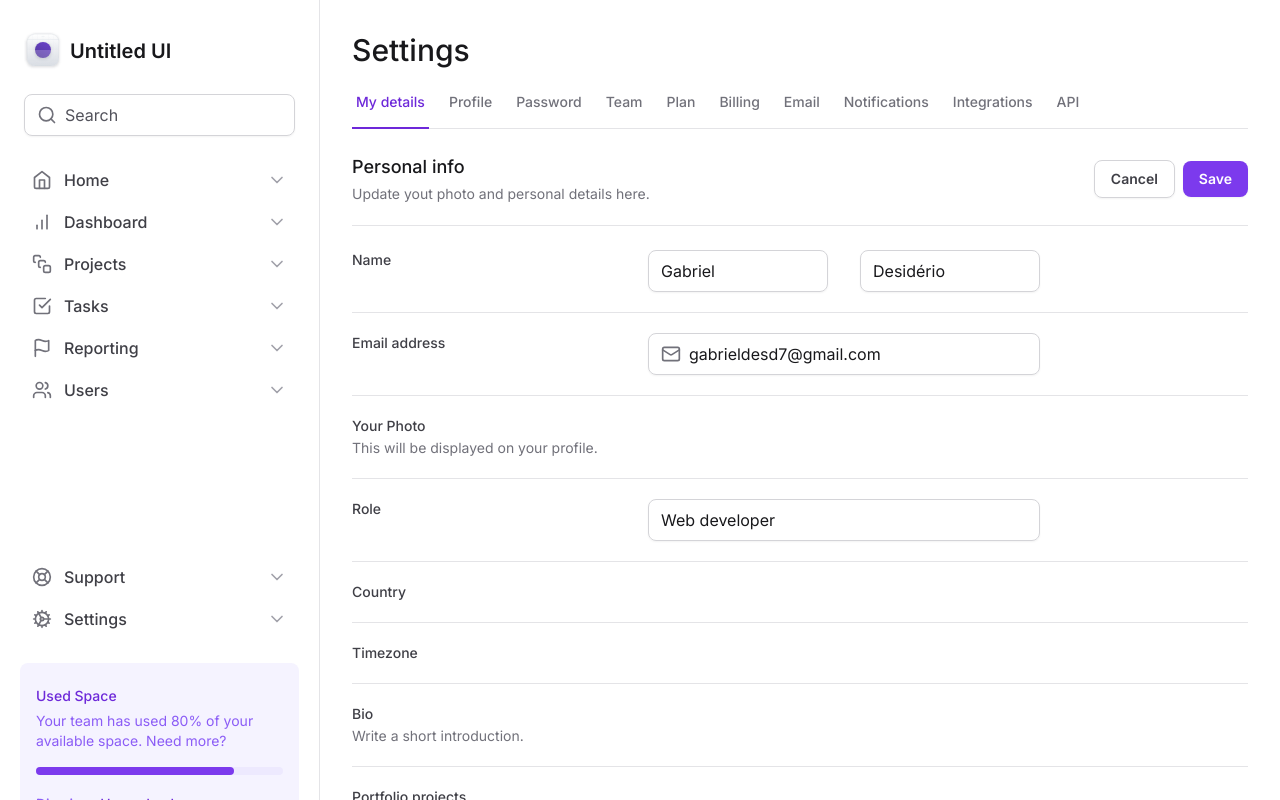
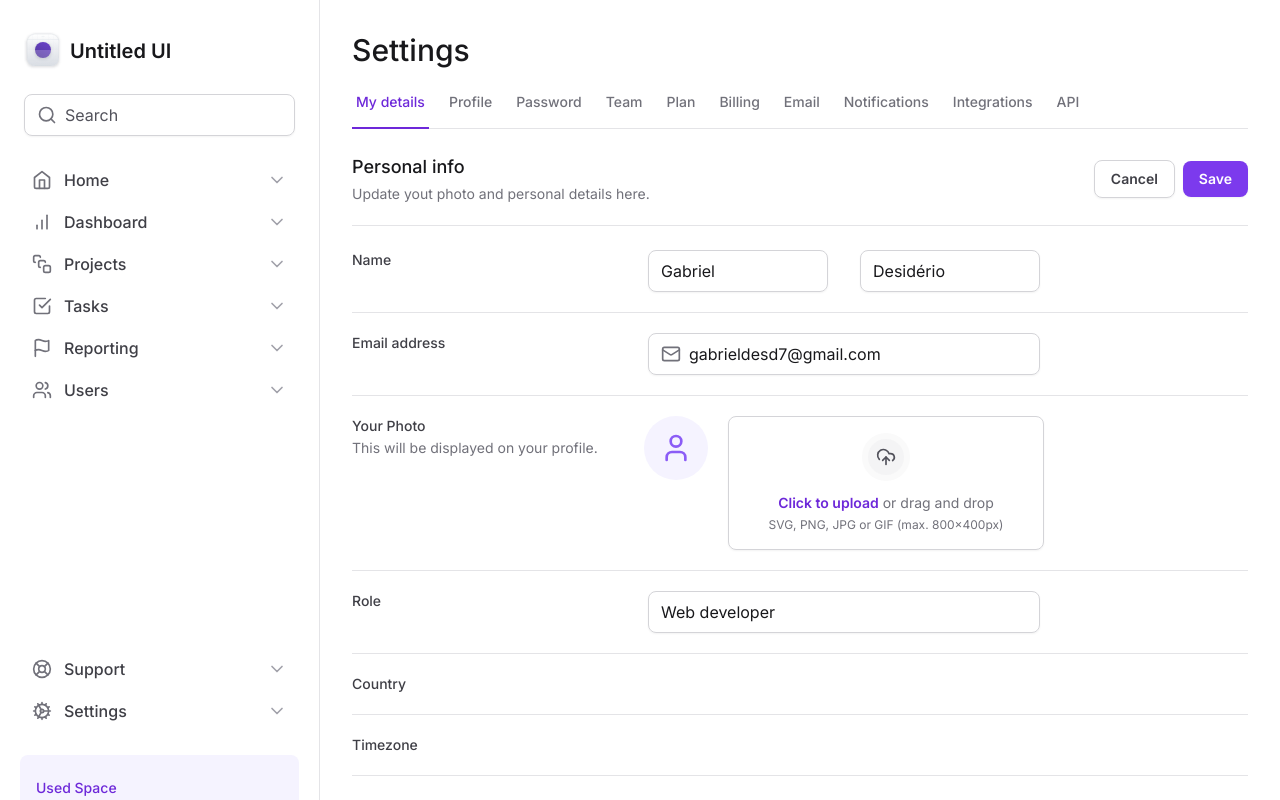
Before and after one commit to gabrieldesiderio/tailwind-next, a Next.js app: page / in a window 1280 px wide. Shown: the top 800 px of the page. Built offline with nearby package versions, Linux system fonts and the light colour scheme.

Commit message:
create upload input

```diff
--- a/src/app/page.tsx
+++ b/src/app/page.tsx
@@ -1,6 +1,6 @@
 import { SettingsTabs } from '@/components/SettingsTabs'
 import * as Input from '@/components/Input'
-import { Mail } from 'lucide-react'
+import { Mail, UploadCloud, User } from 'lucide-react'
 
 export default function Home() {
   return (
@@ -85,8 +85,33 @@
                 This will be displayed on your profile.
               </span>
             </label>
-            <div></div>
-            <div />
+            <div className="flex items-start gap-5">
+              <div className="flex h-16 w-16 items-center justify-center rounded-full bg-violet-50">
+                <User className="h-8 w-8 text-violet-500" />
+              </div>
+
+              <label
+                htmlFor="photo"
+                className="group flex flex-1 cursor-pointer flex-col items-center gap-3 rounded-lg border border-zinc-300 px-6 py-4 text-center text-zinc-500 shadow-sm hover:border-violet-200 hover:bg-violet-25 hover:text-violet-500"
+              >
+                <div className="rounded-full border-6 border-zinc-50 bg-zinc-100 p-2 group-hover:border-violet-50 group-hover:bg-violet-100">
+                  <UploadCloud className="h-5 w-5 text-zinc-600 group-hover:text-violet-600" />
+                </div>
+
+                <div className="flex flex-col items-center gap-1">
+                  <span className="text-sm">
+                    <span className="font-semibold text-violet-700">
+                      Click to upload
+                    </span>{' '}
+                    or drag and drop
+                  </span>
+                  <span className="text-xs">
+                    SVG, PNG, JPG or GIF (max. 800x400px)
+                  </span>
+                </div>
+              </label>
+              <input type="file" className="sr-only" id="photo" />
+            </div>
           </div>
 
           <div className="grid grid-cols-form gap-3 pt-5">
--- a/tailwind.config.js
+++ b/tailwind.config.js
@@ -7,6 +7,14 @@
         app: 'minmax(18rem, 20rem) 1fr',
         form: 'minmax(7.5rem, 17.5rem) minmax(25rem, 1fr) minmax(0, 15rem)',
       },
+      borderWidth: {
+        6: '6px',
+      },
+      colors: {
+        violet: {
+          25: '#fcfaff',
+        },
+      },
     },
   },
   plugins: [],
```
